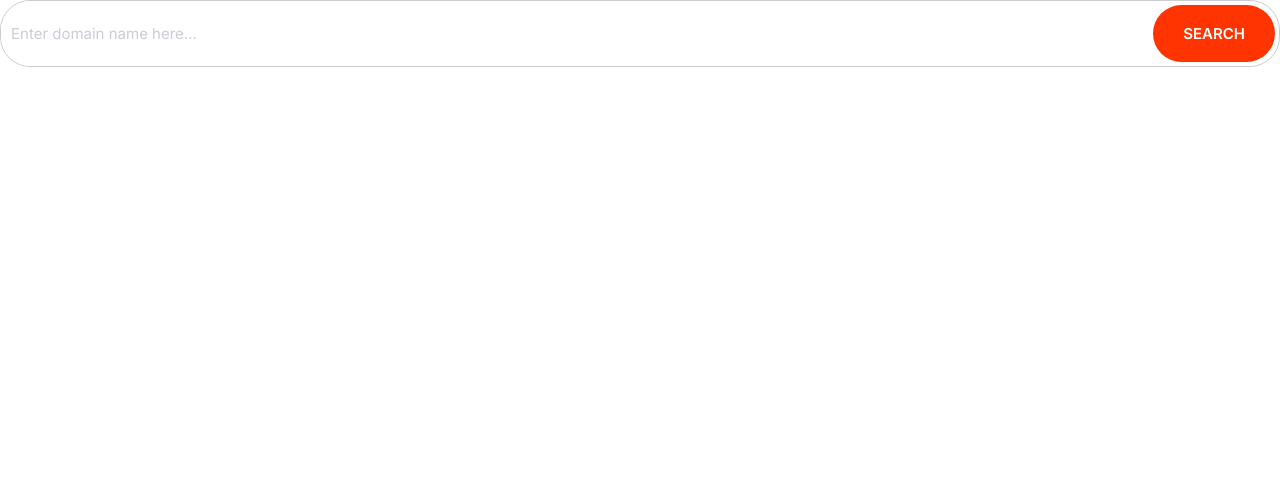
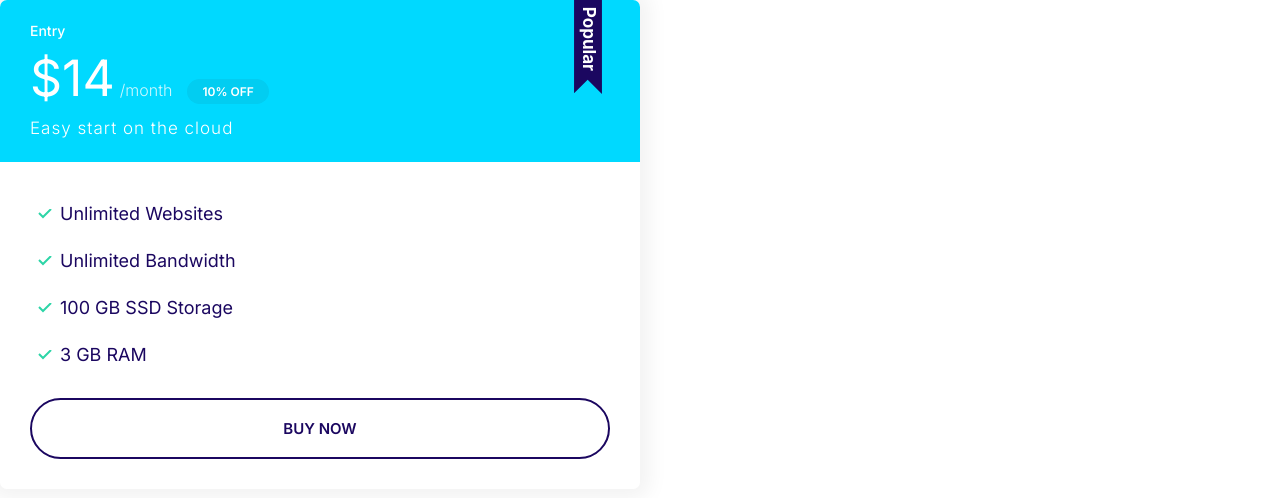
Before and after one commit to xanxad/moshify, a plain HTML site: page index.html in a window 1280 px wide. Drawn offline with Linux system fonts and the light colour scheme.

Commit message:
build the card component

```diff
--- a/css/styles.css
+++ b/css/styles.css
@@ -102,6 +102,7 @@ a{
 }
 .badge--small {
     font-size: 1.6rem;
+    padding: 0.5rem 1.5rem;
 }
 @media screen  and (min-width: 1024px) {
     .badge {
@@ -240,3 +241,75 @@ a{
     }
 
 }
+/*Cards*/
+.card {
+    border-radius: 7px;
+    box-shadow: 0 0 20px 10px #f3f3f3;
+    overflow: hidden;
+}
+.card__header, .card__body {
+    padding: 2rem 3rem   ;
+}
+.card--primary .card__header {
+    background: var(--color-primary);
+    color: #fff;
+}
+
+.card--secondary .card__header {
+    background: var(--color-secondary);
+    color: #fff;
+}
+.card--secondary .badge--secondary {
+    background: #02cdf1;
+}
+/*Plans*/
+.plan__name {
+    color: #fff;
+    margin: 0;
+    font-weight: 500;
+    font-size: 2.4rem;
+}
+.plan__price {
+    font-size: 6rem;
+}
+.plan__billing-cycle {
+    font-size: 2.4rem;
+    font-weight: 300;
+    opacity: 0.8;
+    margin-right: 1rem;
+}
+.plan__description {
+    font-size: 2rem;
+    font-weight: 300;
+    letter-spacing: 1px;
+    display: block;
+}
+.plan .list__item {
+    margin-bottom: 2rem;
+}
+.plan--popular .card__header {
+    position: relative;
+}
+.plan--popular .card__header::before {
+    content: url(../images/popular.svg);
+    width: 40px;
+    display: inline-block;
+    position: absolute;
+    top: -6px;
+    right: 5%;
+}
+@media screen and (min-width: 1024px) {
+    .plan__name {
+        font-size: 1.4rem;
+    }
+    .plan__price {
+        font-size: 5rem;
+    }
+    .plan__billing-cycle {
+        font-size: 1.6rem;
+    }
+    .plan__description {
+        font-size: 1.7rem;
+    }
+
+}
--- a/index.html
+++ b/index.html
@@ -14,13 +14,27 @@
     <link rel="stylesheet" href="css/styles.css" />
   </head>
   <body>
-    <div class="input-group">
-      <input
-        type="text"
-        class="input"
-        placeholder="Enter domain name here..."
-      />
-      <button class="btn btn--accent">Search</button>
+    <div style="width: 50%">
+      <div class="plan plan--popular">
+        <div class="card card--secondary">
+          <header class="card__header">
+            <h3 class="plan__name">Entry</h3>
+            <span class="plan__price">$14</span>
+            <span class="plan__billing-cycle">/month</span>
+            <span class="badge badge--secondary badge--small">10% OFF</span>
+            <spn class="plan__description">Easy start on the cloud</spn>
+          </header>
+          <div class="card__body">
+            <ul class="list list--tick">
+              <li class="list__item">Unlimited Websites</li>
+              <li class="list__item">Unlimited Bandwidth</li>
+              <li class="list__item">100 GB SSD Storage</li>
+              <li class="list__item">3 GB RAM</li>
+            </ul>
+            <button class="btn btn--outline btn--block">Buy Now</button>
+          </div>
+        </div>
+      </div>
     </div>
   </body>
 </html>
```
Also changed, not shown: components/cards.html (added, +22 -0 lines), images/popular.svg (added).
